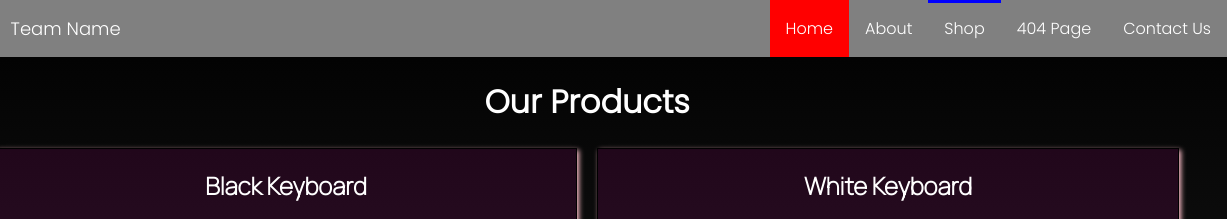
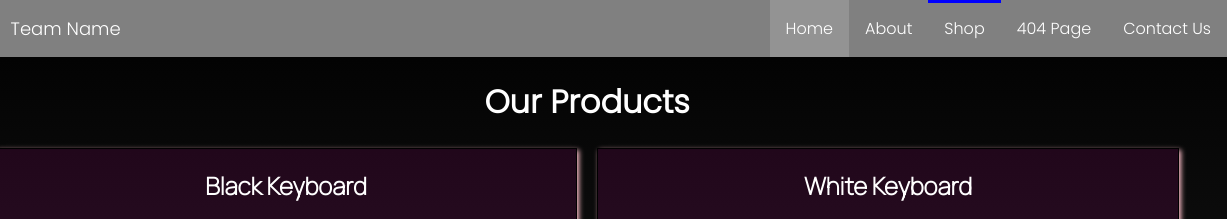
Before and after one commit to darbecker12/cpnt260-final-project, a plain HTML site: page gallery.html in a window 1280 px wide. In both pictures the pointer is over the link 862 px from the left and 28 px from the top of the page. Shown: the top 219 px of the page, 53-1280 px from the left. Drawn offline with nearby package versions, Linux system fonts and the light colour scheme.

Commit message:
changed header nav hover color

```diff
--- a/assets/css/main.css
+++ b/assets/css/main.css
@@ -107,7 +107,7 @@ a, a:visited {
 
 .header-nav a:hover {
   /* Header Nav Button Hover State Styling */
-  background-color: red;
+  background-color: rgba(255, 255, 255, 0.144);
   transition: all 200ms ease-out;
 }
 
```
